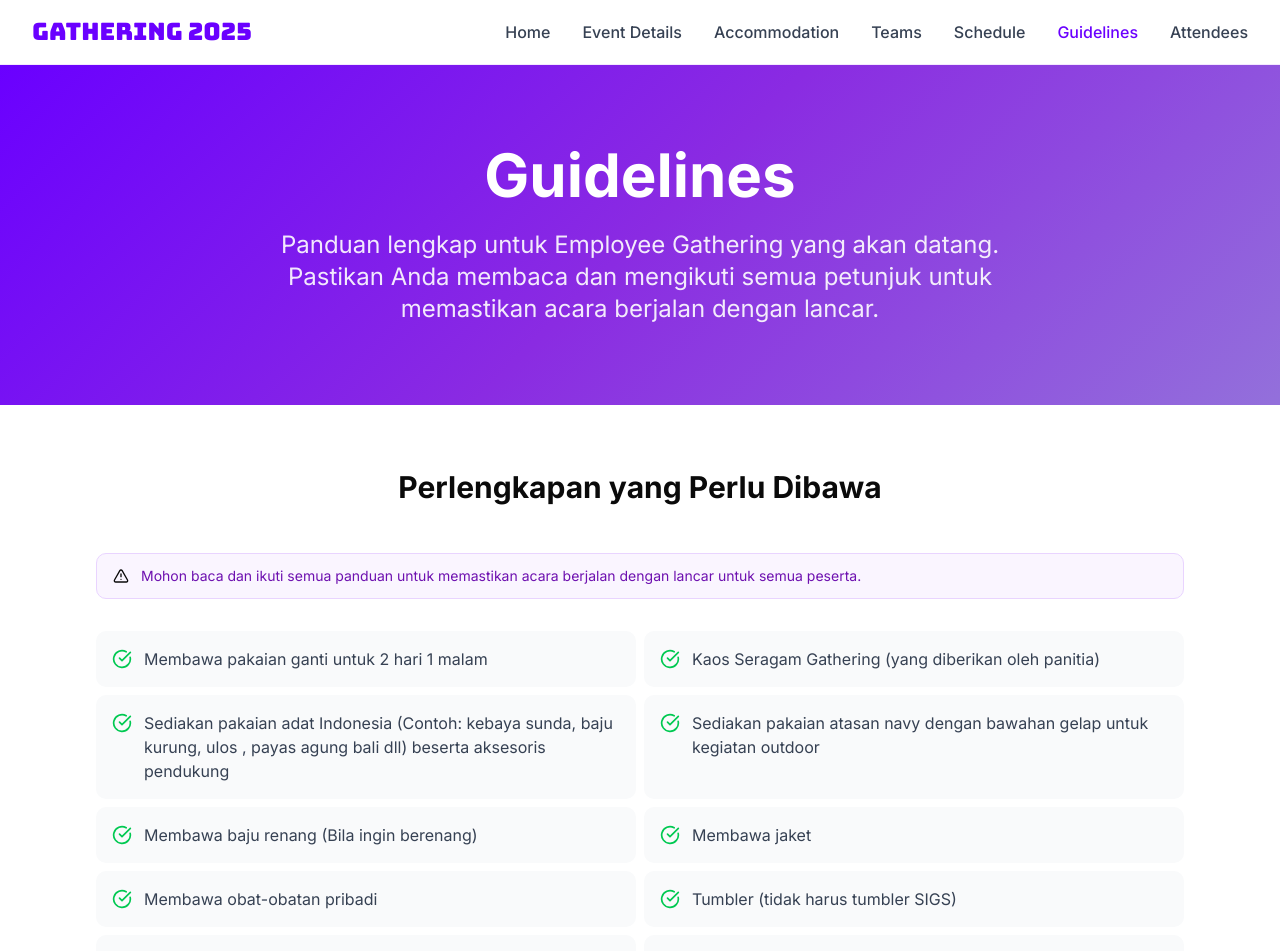
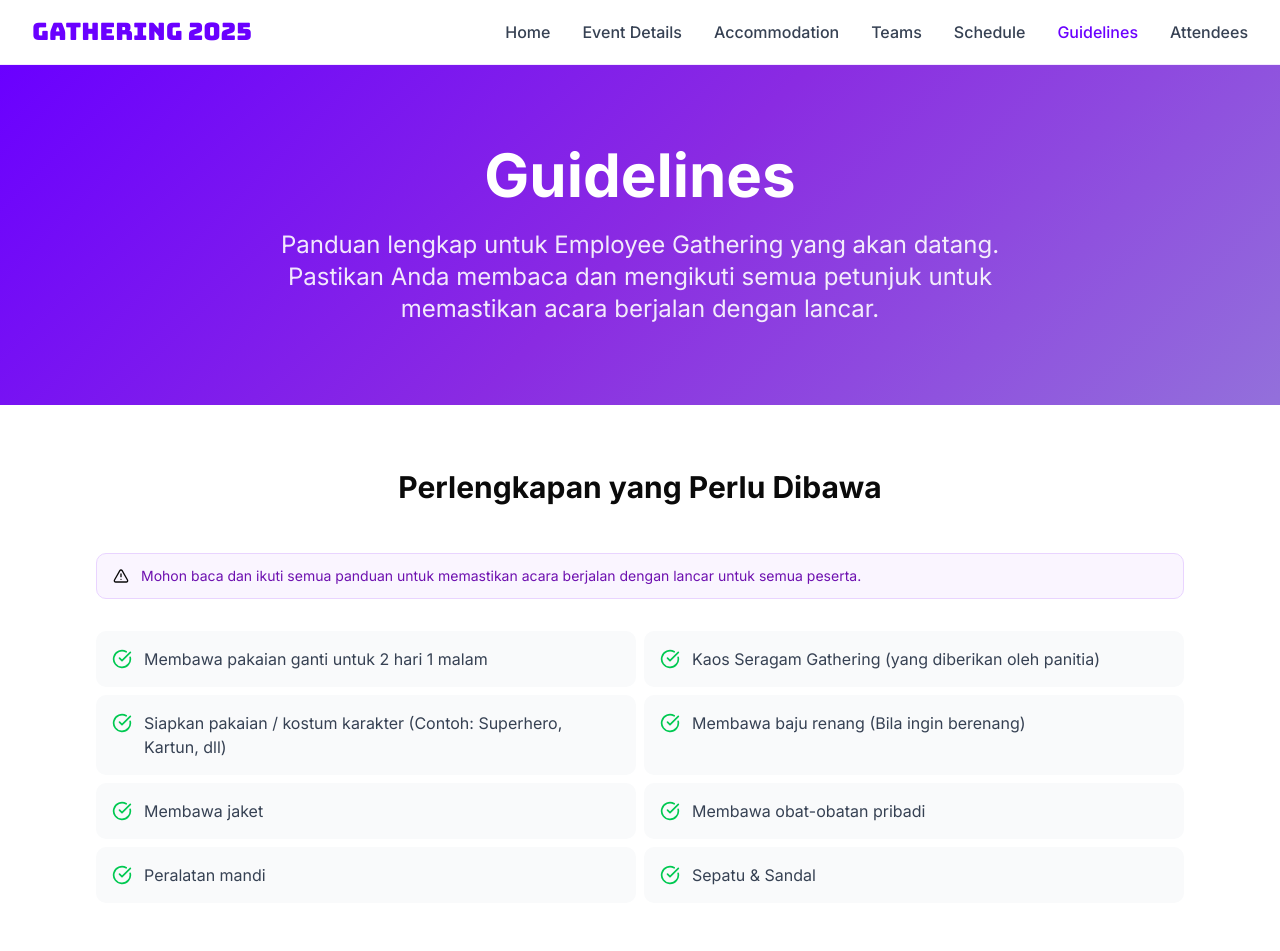
Before and after one commit to mirzaq19/sigs-gathering, a Next.js app: page /guidelines in a window 1280 px wide. Shown: the top 951 px of the page. Built offline with nearby package versions, Linux system fonts and the light colour scheme.

Commit message:
fix: update guidelines to clarify packing requirements and remove outdated items

```diff
--- a/app/guidelines/page.tsx
+++ b/app/guidelines/page.tsx
@@ -17,12 +17,10 @@ export default function GuidelinesPage() {
   const rules = [
     'Membawa pakaian ganti untuk 2 hari 1 malam',
     'Kaos Seragam Gathering (yang diberikan oleh panitia)',
-    'Sediakan pakaian adat Indonesia (Contoh: kebaya sunda, baju kurung, ulos , payas agung bali dll) beserta aksesoris pendukung',
-    'Sediakan pakaian atasan navy dengan bawahan gelap untuk kegiatan outdoor ',
+    'Siapkan pakaian / kostum karakter (Contoh: Superhero, Kartun, dll)',
     'Membawa baju renang (Bila ingin berenang)',
     'Membawa jaket',
     'Membawa obat-obatan pribadi',
-    'Tumbler (tidak harus tumbler SIGS)',
     'Peralatan mandi',
     'Sepatu & Sandal',
   ];
```
